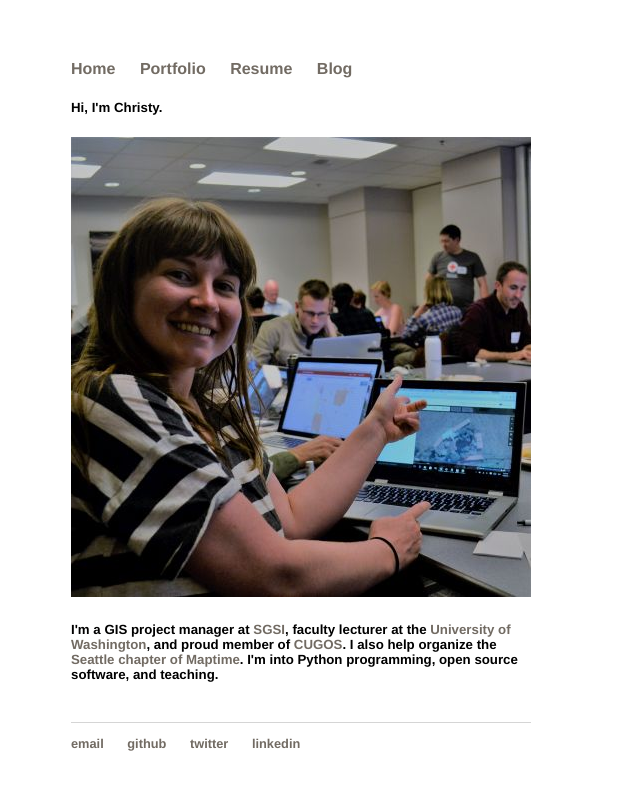
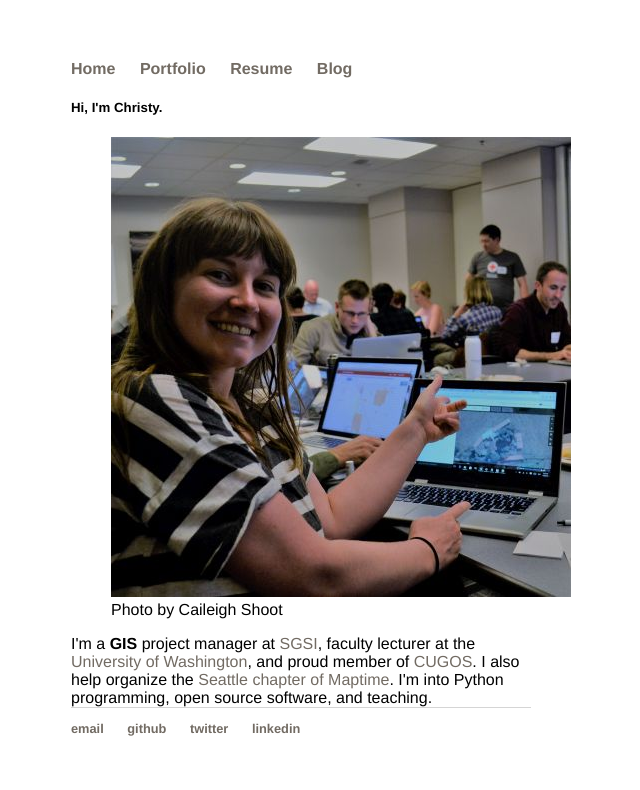
Before and after one commit to christyheaton/christyheaton.github.io, a Jekyll site: the page built from index.html, in a window 1280 px wide. Shown: the top 790 px of the page, without its empty margins (339-979 px from the left). Built offline with Jekyll 4.4.1, drawn with Linux system fonts in a browser that asks for light colours.

Commit message:
added caption and removed h5 from main text

```diff
--- a/index.html
+++ b/index.html
@@ -5,7 +5,10 @@ title: Christy Heaton
 
 <h5>Hi, I'm <strong>Christy</strong>.</h5>
 
-<p><img src="/images/Heaton.jpg" alt="christy" /></p>
+<figure>
+  <img src="/images/Heaton.jpg" alt="christy" />
+  <figcaption>Photo by Caileigh Shoot</figcaption>
+</figure>
 
-<h5>I'm a <strong>GIS</strong> project manager at <a href="http://www.sgsi.com">SGSI</a>, faculty lecturer at the <a href="http://www.gisonline.uw.edu/">University of Washington</a>, and proud member of <a href="http://cugos.org">CUGOS</a>. I also help organize the <a href="http://maptimesea.github.io/">Seattle chapter of Maptime</a>. I'm into Python programming, open source software, and teaching.</h5>
+I'm a <strong>GIS</strong> project manager at <a href="http://www.sgsi.com">SGSI</a>, faculty lecturer at the <a href="http://www.gisonline.uw.edu/">University of Washington</a>, and proud member of <a href="http://cugos.org">CUGOS</a>. I also help organize the <a href="http://maptimesea.github.io/">Seattle chapter of Maptime</a>. I'm into Python programming, open source software, and teaching.
 <br>
```
